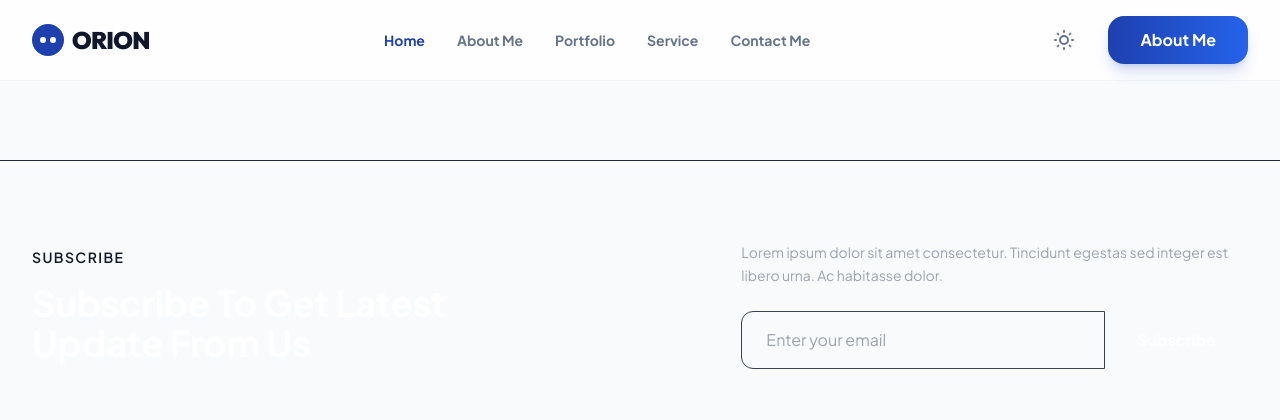
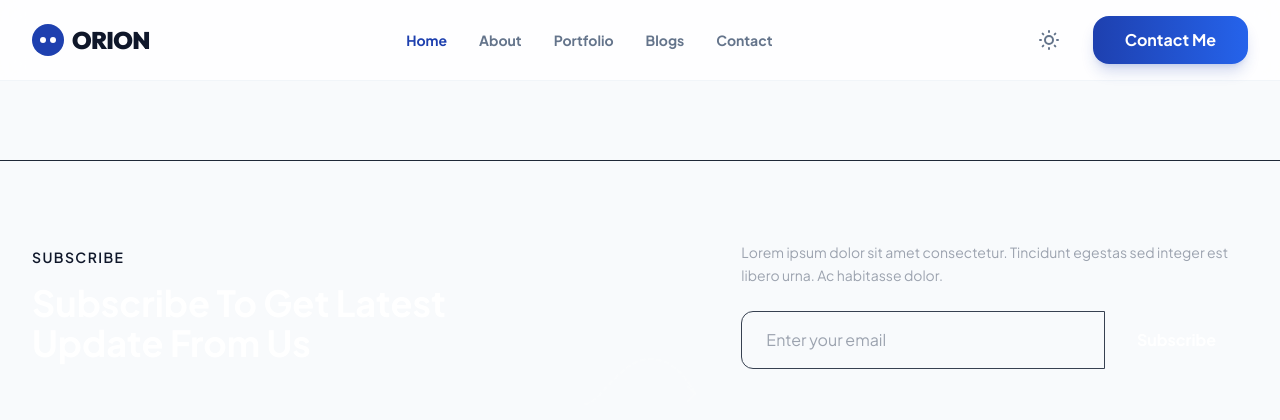
Before and after one commit to mrveer-101/Portfolio, a Django app: template core/templates/base.html in a window 1280 px wide. Shown: the top 420 px of the page. Run offline with Django 5.2, Linux system fonts and the light colour scheme; the template is opened without the code that fills it, so the values that code supplies are empty; some libraries are stand-ins or nearby versions.

Commit message:
UI: Updated navbar links order (Home, About, Portfolio, Blogs, Contact) and set button to Contact Me

```diff
--- a/core/templates/partials/navbar.html
+++ b/core/templates/partials/navbar.html
@@ -17,10 +17,10 @@
             <!-- Desktop Menu (Centered) -->
             <div class="hidden md:flex space-x-8 text-sm font-bold text-slate-500 dark:text-gray-400">
                 <a href="#home" class="text-accent-blue transition-colors">Home</a>
-                <a href="#about" class="hover:text-slate-900 dark:hover:text-white transition-colors">About Me</a>
+                <a href="#about" class="hover:text-slate-900 dark:hover:text-white transition-colors">About</a>
                 <a href="#portfolio" class="hover:text-slate-900 dark:hover:text-white transition-colors">Portfolio</a>
-                <a href="#service" class="hover:text-slate-900 dark:hover:text-white transition-colors">Service</a>
-                <a href="#contact" class="hover:text-slate-900 dark:hover:text-white transition-colors">Contact Me</a>
+                <a href="#blogs" class="hover:text-slate-900 dark:hover:text-white transition-colors">Blogs</a>
+                <a href="#contact" class="hover:text-slate-900 dark:hover:text-white transition-colors">Contact</a>
             </div>
 
             <!-- Right Actions -->
@@ -31,8 +31,8 @@
                     <svg x-show="darkMode" class="w-6 h-6" fill="none" stroke="currentColor" viewBox="0 0 24 24"><path stroke-linecap="round" stroke-linejoin="round" stroke-width="2" d="M20.354 15.354A9 9 0 018.646 3.646 9.003 9.003 0 0012 21a9.003 9.003 0 008.354-5.646z"></path></svg>
                 </button>
 
-                <a href="#about" class="px-8 py-3 bg-gradient-to-r from-accent-blue to-blue-600 text-white rounded-2xl font-bold transition-all shadow-lg shadow-accent-blue/20 hover:shadow-accent-blue/40">
-                    About Me
+                <a href="#contact" class="px-8 py-3 bg-gradient-to-r from-accent-blue to-blue-600 text-white rounded-2xl font-bold transition-all shadow-lg shadow-accent-blue/20 hover:shadow-accent-blue/40">
+                    Contact Me
                 </a>
             </div>
 
```
